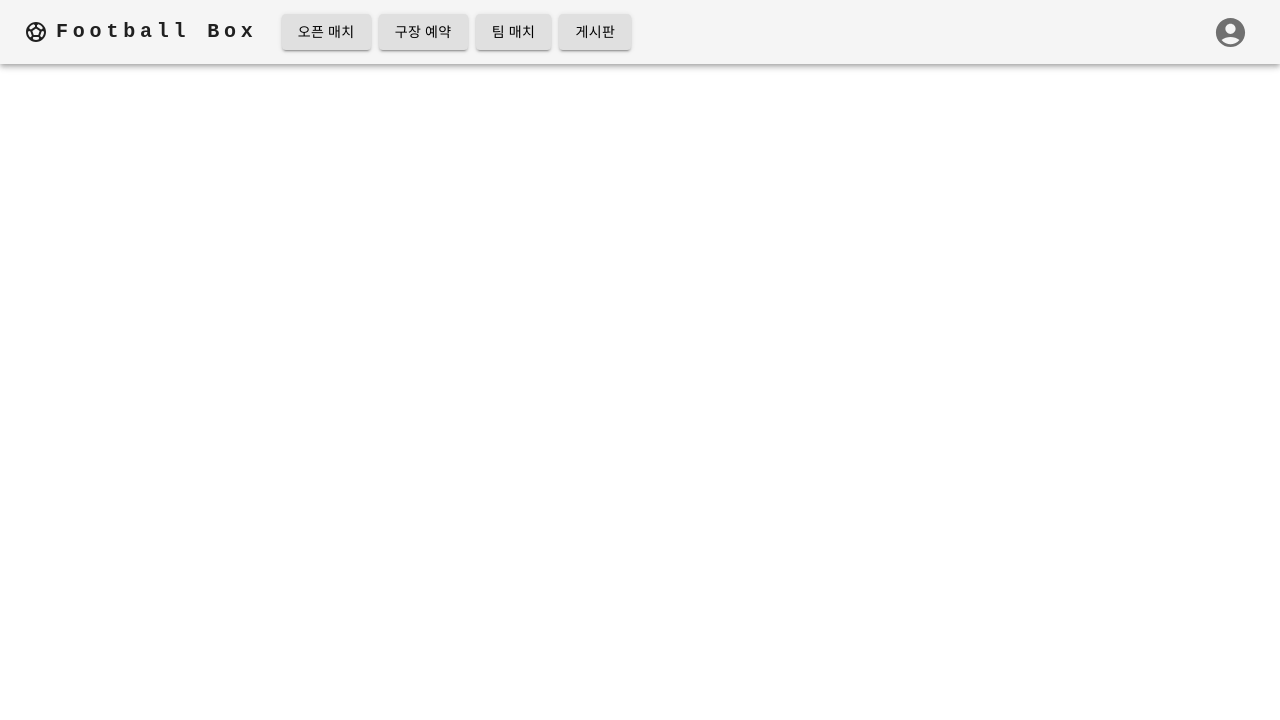
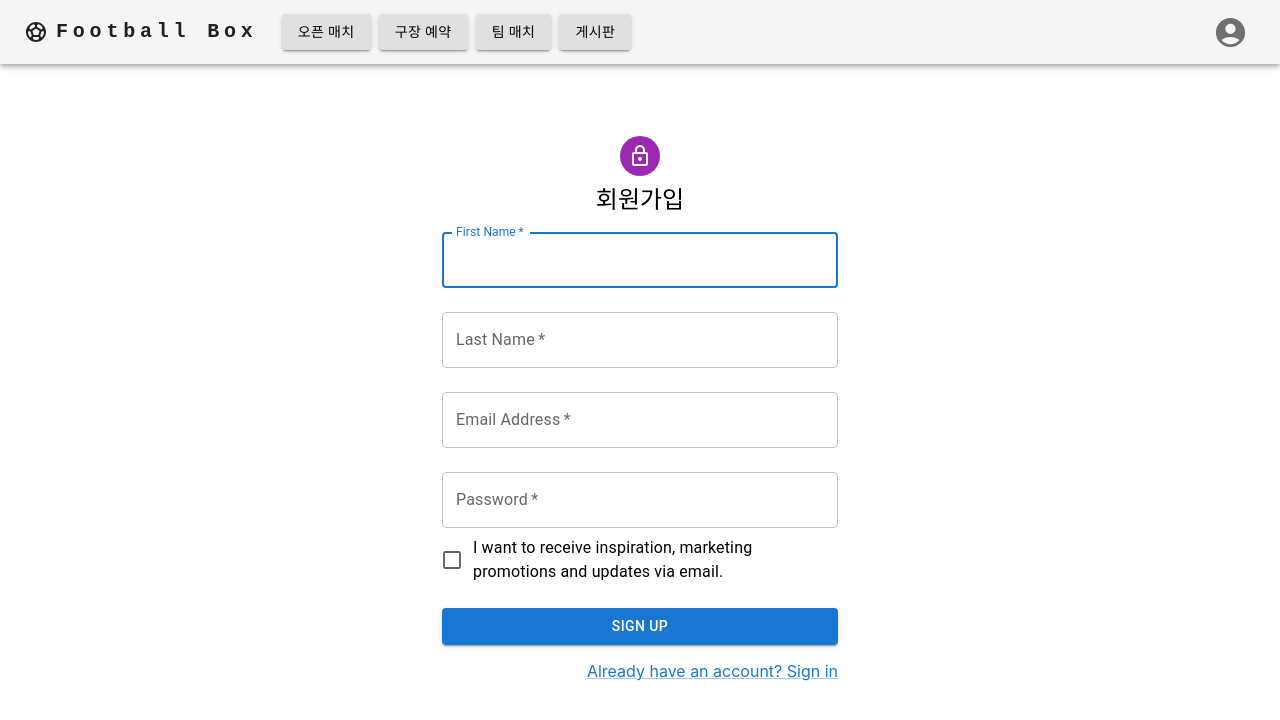
Before and after one commit to cloudwi/football-box, a React (Create React App) app in the folder frontend/: page /signup in a window 1280 px wide. Shown: the top 720 px of the page. Built offline with nearby package versions, Linux system fonts and the light colour scheme.

Commit message:
wldus wkrdjq
Signed-off-by: 김지연 <jiyeonyee0312@gmail.com>

```diff
--- a/frontend/src/App.js
+++ b/frontend/src/App.js
@@ -2,7 +2,7 @@ import Header from './component/Header'
 import MainBanner from './component/MainBanner'
 import { Routes, Route } from 'react-router-dom'
 import Login from './page/Login'
-
+import Signup from './page/Signup'
 function App() {
   return (
     <div>
@@ -18,6 +18,7 @@ function App() {
           }
         />
         <Route path="/login" element={<Login></Login>} />
+        <Route path="/signup" element={<Signup></Signup>} />
       </Routes>
     </div>
   )
--- a/frontend/src/page/Login.js
+++ b/frontend/src/page/Login.js
@@ -10,10 +10,11 @@ import {
   Box,
   Container,
 } from '@mui/material'
-
+import { useNavigate } from 'react-router-dom'
 import LoginIcon from '@mui/icons-material/Login'
 
 function Login() {
+  const navigate = useNavigate()
   return (
     <Container maxWidth={'xs'}>
       <Box
@@ -63,7 +64,7 @@ function Login() {
             <Link>Forgot password?</Link>
           </Grid>
           <Grid item>
-            <Link>Sign Up"</Link>
+            <Link onClick={()=>{navigate('/signup')}}>Sign Up</Link>
           </Grid>
         </Grid>
       </Box>
--- /dev/null
+++ b/frontend/src/page/Signup.js
@@ -0,0 +1,88 @@
+import * as React from 'react';
+import TextField from '@mui/material/TextField';
+import Checkbox from '@mui/material/Checkbox';
+import Button from '@mui/material/Button';
+import FormControlLabel from '@mui/material/FormControlLabel';
+import Link from '@mui/material/Link';
+import Grid from '@mui/material/Grid';
+import Typography from '@mui/material/Typography';
+import LockOutlinedIcon from '@mui/icons-material/LockOutlined';
+import Avatar from '@mui/material/Avatar';
+import Box from '@mui/material/Box';
+import Container from '@mui/material/Container';
+
+const Signup = () => {
+    return (
+        <Container component="main" maxWidth="xs">
+      <Box
+        sx={{
+          marginTop: 8,
+          display: 'flex',
+          flexDirection: 'column',
+          alignItems: 'center',
+        }}
+      >
+        <Avatar sx={{ m: 1, bgcolor: 'secondary.main' }}>
+          <LockOutlinedIcon />
+        </Avatar>
+        <Typography component="h1" variant="h5">
+          회원가입
+        </Typography>
+        <TextField
+          margin="normal"
+          label="First Name"
+          required
+          fullWidth
+          name="firstName"
+          autoComplete="given-name"
+          autoFocus
+        />
+        <TextField
+          margin="normal"
+          label="Last Name"
+          required
+          fullWidth
+          name="lastName"
+          autoComplete="family-name"
+        />
+        <TextField
+          margin="normal"
+          label="Email Address"
+          required
+          fullWidth
+          name="email"
+          autoComplete="email"
+        />
+        <TextField
+          margin="normal"
+          label="Password"
+          type="password"
+          required
+          fullWidth
+          name="password"
+          autoComplete="new-password"
+        />
+        <FormControlLabel
+          control={<Checkbox value="allowExtraEmails" color="primary" />}
+          label="I want to receive inspiration, marketing promotions and updates via email."
+        />
+        <Button
+          type="submit"
+          fullWidth
+          variant="contained"
+          sx={{ mt: 3, mb: 2 }}
+        >
+          Sign Up
+        </Button>
+        <Grid container justifyContent="flex-end">
+          <Grid item>
+            <Link href="#">Already have an account? Sign in</Link>
+          </Grid>
+        </Grid>
+      </Box>
+    </Container>
+    )
+
+}
+
+export default Signup
```
